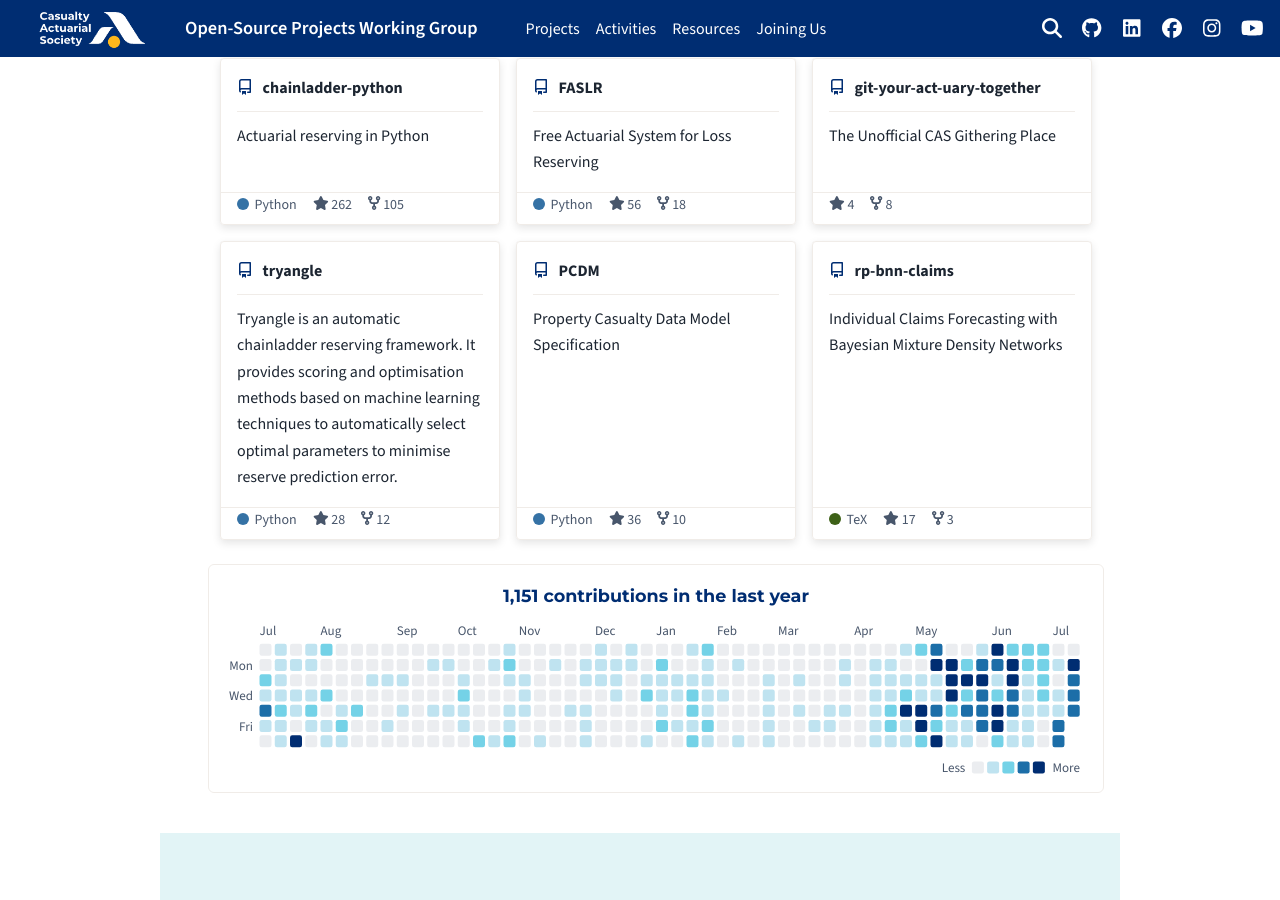
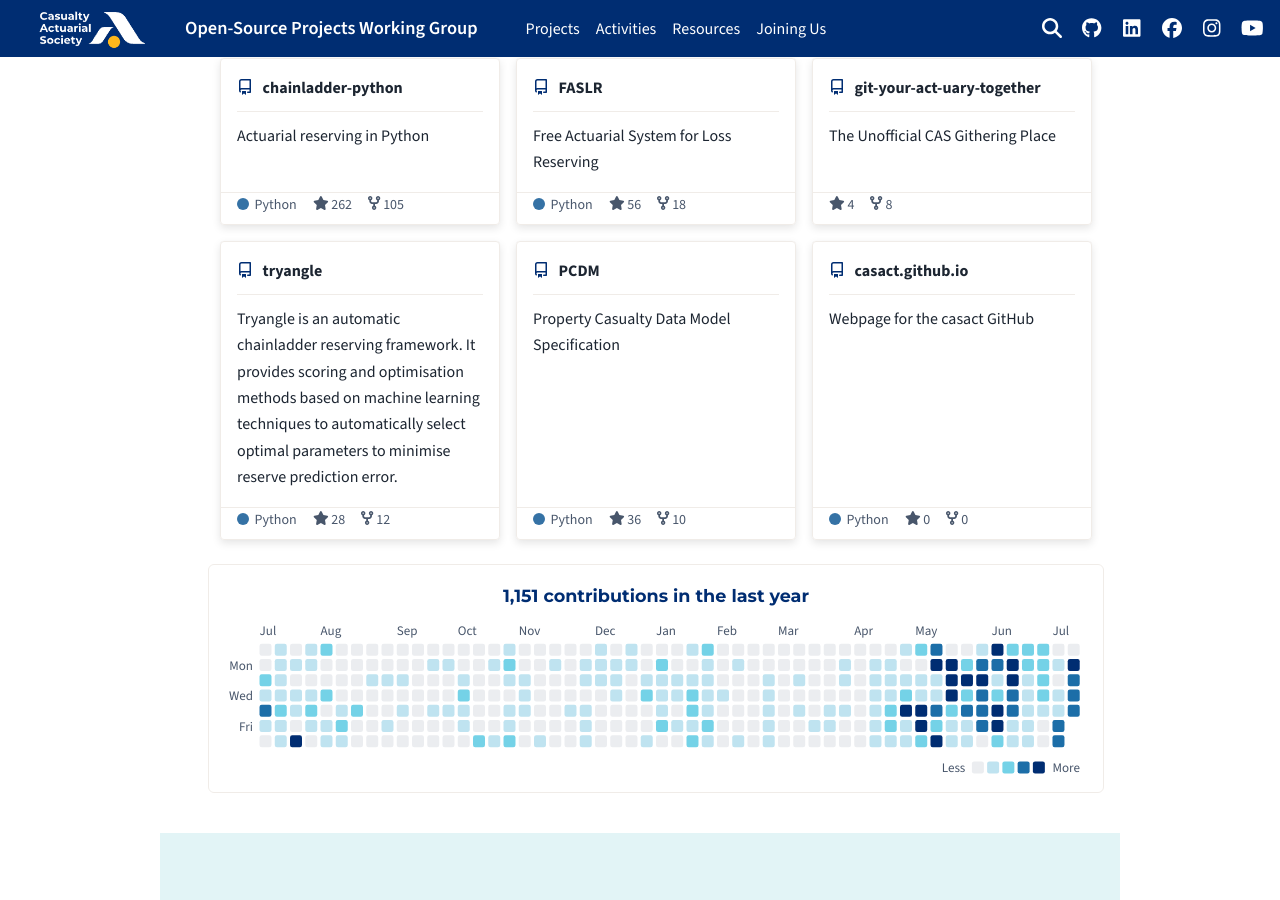
Before and after one commit to casact/casact.github.io, a Sphinx documentation site: the page built from docs/index.md, in a window 1280 px wide and 900 px high, scrolled down 343 px. Built offline with Sphinx 7.4.7 and the PyData theme 0.15.4, drawn with Linux system fonts in a browser that asks for light colours.

Commit message:
Update repo listings

````diff
--- a/docs/index.md
+++ b/docs/index.md
@@ -85,17 +85,17 @@ Property Casualty Data Model Specification
 ```
 :::
 
-:::{grid-item-card} <svg aria-hidden="true" viewBox="0 0 16 16" width="16" height="16" class="cas-repo-icon"><path fill="currentColor" d="M2 2.5A2.5 2.5 0 0 1 4.5 0h8.75a.75.75 0 0 1 .75.75v12.5a.75.75 0 0 1-.75.75h-2.5a.75.75 0 0 1 0-1.5h1.75v-2h-8a1 1 0 0 0-.714 1.7.75.75 0 1 1-1.072 1.05A2.495 2.495 0 0 1 2 11.5Zm10.5-1h-8a1 1 0 0 0-1 1v6.708A2.486 2.486 0 0 1 4.5 9h8ZM5 12.25a.25.25 0 0 1 .25-.25h3.5a.25.25 0 0 1 .25.25v3.25a.25.25 0 0 1-.4.2l-1.45-1.087a.249.249 0 0 0-.3 0L5.4 15.7a.25.25 0 0 1-.4-.2Z"></path></svg> rp-bnn-claims
+:::{grid-item-card} <svg aria-hidden="true" viewBox="0 0 16 16" width="16" height="16" class="cas-repo-icon"><path fill="currentColor" d="M2 2.5A2.5 2.5 0 0 1 4.5 0h8.75a.75.75 0 0 1 .75.75v12.5a.75.75 0 0 1-.75.75h-2.5a.75.75 0 0 1 0-1.5h1.75v-2h-8a1 1 0 0 0-.714 1.7.75.75 0 1 1-1.072 1.05A2.495 2.495 0 0 1 2 11.5Zm10.5-1h-8a1 1 0 0 0-1 1v6.708A2.486 2.486 0 0 1 4.5 9h8ZM5 12.25a.25.25 0 0 1 .25-.25h3.5a.25.25 0 0 1 .25.25v3.25a.25.25 0 0 1-.4.2l-1.45-1.087a.249.249 0 0 0-.3 0L5.4 15.7a.25.25 0 0 1-.4-.2Z"></path></svg> casact.github.io
 :class-header: bg-light
-:link: https://github.com/casact/rp-bnn-claims
-Individual Claims Forecasting with Bayesian Mixture Density Networks
+:link: https://github.com/casact/casact.github.io
+Webpage for the casact GitHub
 
 +++
 ```{raw} html
 <div class="cas-repo-meta">
-  <span class="cas-repo-lang"><span class="cas-lang-dot" style="background-color:#3D6117"></span>TeX</span>
-  <span class="cas-repo-stat"><i class="fa-solid fa-star"></i> 17</span>
-  <span class="cas-repo-stat"><i class="fa-solid fa-code-fork"></i> 3</span>
+  <span class="cas-repo-lang"><span class="cas-lang-dot" style="background-color:#3572A5"></span>Python</span>
+  <span class="cas-repo-stat"><i class="fa-solid fa-star"></i> 0</span>
+  <span class="cas-repo-stat"><i class="fa-solid fa-code-fork"></i> 0</span>
 </div>
 ```
 :::
````
